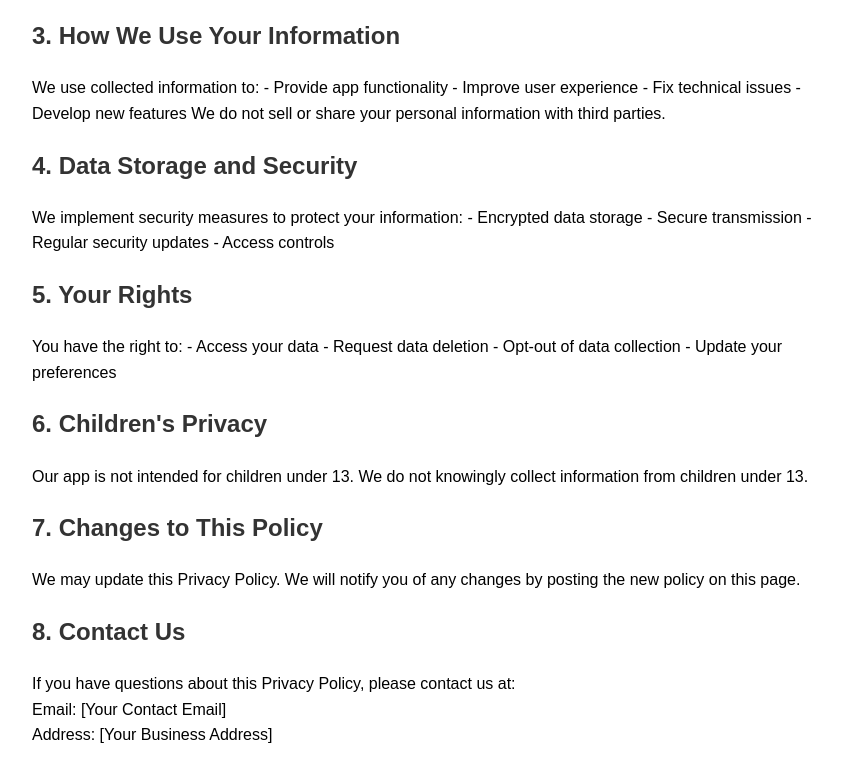
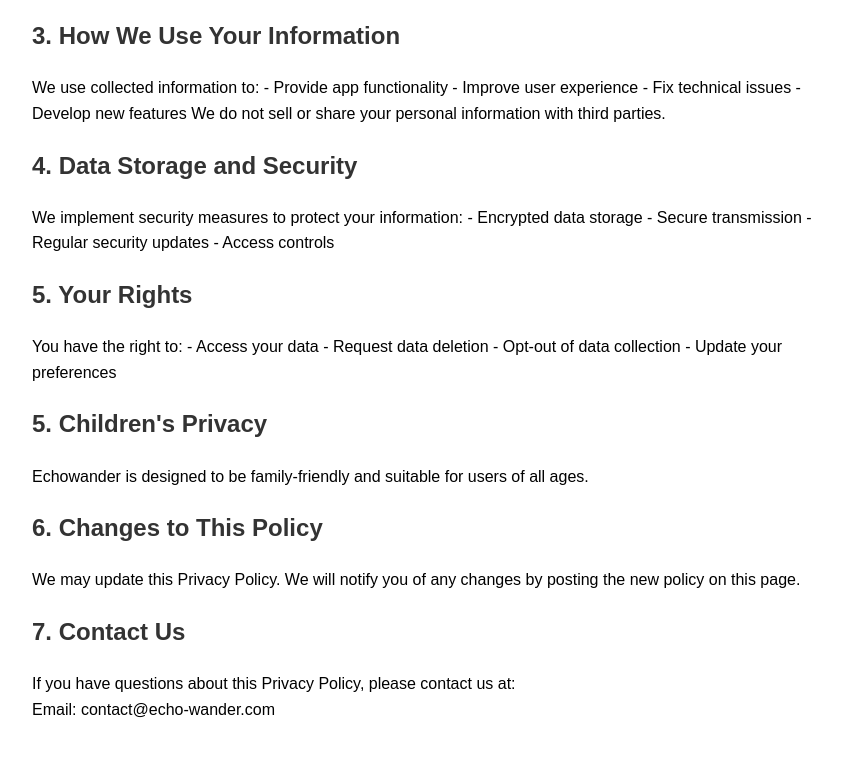
Before and after one commit to echowanderapp/echo-wander-site, a plain HTML site: page index.html in a window 1280 px wide. Shown: the part 687-1468 px from the top of the page, without its empty margins (208-1050 px from the left). After the commit the page ends 1445 px from the top, so only its background shows below. Drawn offline with Linux system fonts and the light colour scheme.

Commit message:
Update index.html

```diff
--- a/index.html
+++ b/index.html
@@ -19,7 +19,7 @@
 </head>
 <body>
     <h1>Privacy Policy</h1>
-    <p>Last updated: [Current Date]</p>
+    <p>Last updated: April 12th, 2025</p>
 
     <h2>1. Introduction</h2>
     <p>Echowander ("we," "our," or "us") is committed to protecting your privacy. This Privacy Policy explains how we collect, use, and safeguard your information when you use our mobile application.</p>
@@ -69,15 +69,14 @@
     - Opt-out of data collection
     - Update your preferences</p>
 
-    <h2>6. Children's Privacy</h2>
-    <p>Our app is not intended for children under 13. We do not knowingly collect information from children under 13.</p>
+    <h2>5. Children's Privacy</h2>
+    <p>Echowander is designed to be family-friendly and suitable for users of all ages. </p>
 
-    <h2>7. Changes to This Policy</h2>
+    <h2>6. Changes to This Policy</h2>
     <p>We may update this Privacy Policy. We will notify you of any changes by posting the new policy on this page.</p>
 
-    <h2>8. Contact Us</h2>
+    <h2>7. Contact Us</h2>
     <p>If you have questions about this Privacy Policy, please contact us at:
-    <br>Email: [Your Contact Email]
-    <br>Address: [Your Business Address]</p>
+    <br>Email: contact@echo-wander.com
 </body>
 </html>
```
